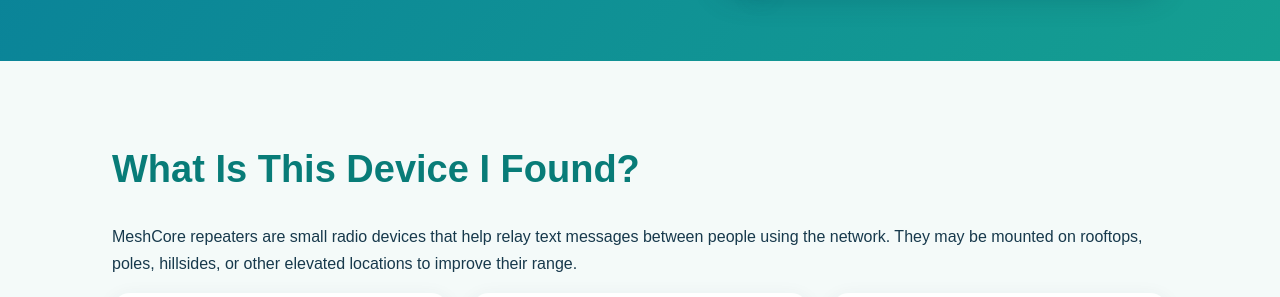
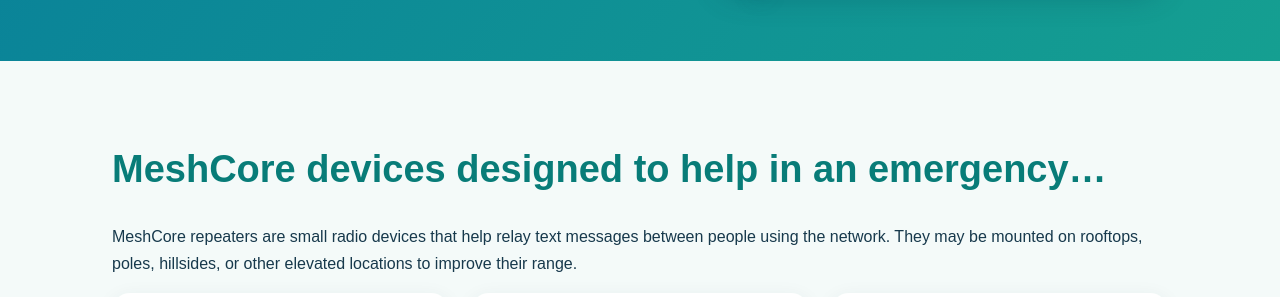
Before and after one commit to DrGalaxy-GM/meshcore-community-website, a plain HTML site: page index.html in a window 1280 px wide. Shown: the part 503-800 px from the top of the page. Drawn offline with Linux system fonts and the light colour scheme.

Commit message:
Update MeshCore device gallery heading

```diff
--- a/index.html
+++ b/index.html
@@ -69,7 +69,7 @@ footer a{color:#ffdb83}
 </svg></div></div></div>
 
 <section id="found">
-<h2>What Is This Device I Found?</h2>
+<h2>MeshCore devices designed to help in an emergency…</h2>
 <p>MeshCore repeaters are small radio devices that help relay text messages between people using the network. They may be mounted on rooftops, poles, hillsides, or other elevated locations to improve their range.</p>
 <div class="cards">
 <div class="card">
```
